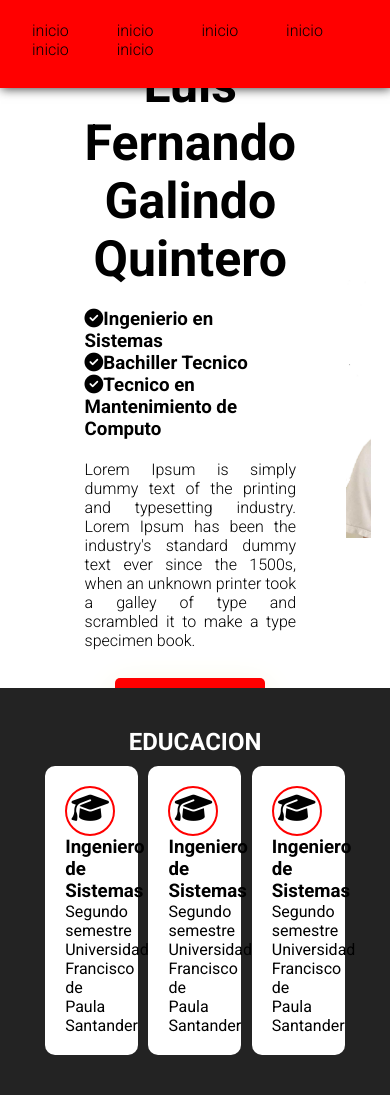
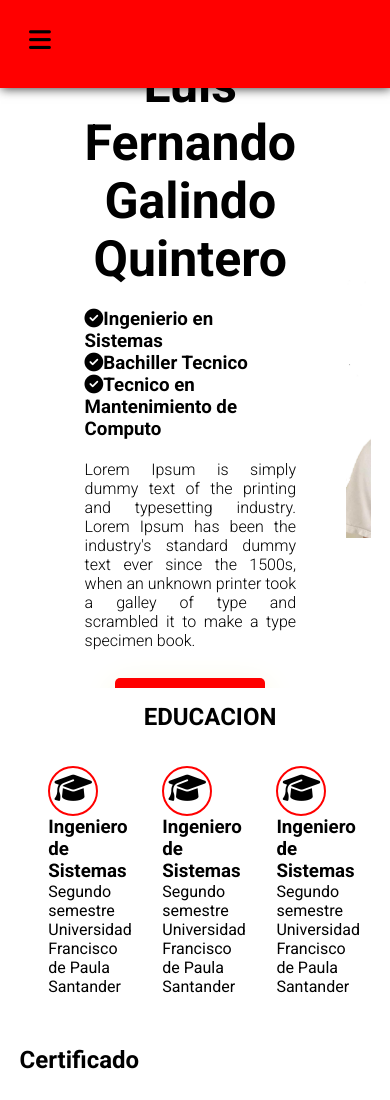
Before and after one commit to xXluisferXx/Curriculum, a plain HTML site: page index.html in a window 390 px wide. Shown: the top 1100 px of the page. Drawn offline with Linux system fonts and the light colour scheme.

Commit message:
add responsive mobile

```diff
--- a/css/estilo.css
+++ b/css/estilo.css
@@ -48,8 +48,8 @@ nav{
 }
 
 .enlaces-header{
-font-weight: 300;
-margin: auto;
+    font-weight: 300;
+    margin: auto;
 }
 
 .nav .enlaces-header a {
@@ -65,6 +65,20 @@ margin: auto;
     background-color: rgb(255, 255, 255);
     border-color: aliceblue;
     transition: all ease-in-out .3s;
+}
+
+.hamburguer{
+    width: 80px;
+    height: 80px;
+    text-align: center;
+    cursor: pointer;
+    transition: all 0.5s ease-in;
+    z-index: 100;
+    display: none;
+}
+.hamburguer >i {
+    font-size: 25px;
+    line-height: 80PX;
 }
 
 .titulos{
@@ -123,22 +137,24 @@ margin: 0 0 0 30px;
 }
 
 /* education */
+.section-education{
+    background-color: #fff;
+}
 
 .content-education{
     display: flex;
     flex-wrap: wrap;
-    padding: 40px;
-    justify-content: space-around;
-    background-color: #000000dc;
+    padding-bottom: 30px;
+    justify-content: space-evenly;
 }
 
-.title{
+.section-education .title{
     width: 100%;
     text-align: center;
     display: block;
     text-transform: uppercase;
-    margin-bottom: 10px;
-    color: #fff;
+    margin: 15px;
+    color: #000000;
 }
 
 .education{
@@ -177,6 +193,13 @@ margin: 0 0 0 30px;
 }
 
 /* certificados  */
+.certificados .titel{
+display: block;
+width: 100%;
+text-align: center;
+text-transform: uppercase;
+margin: 15px;
+}
 
 .content-certificados{
 display: flex;
@@ -303,7 +326,42 @@ align-items: center;
     transition: all ease-in-out .3s;
 }
 
-.social-media a > i:hover{
+.social-media > a > i:hover{
     background-color: #ff0000;
     border-color: #ff0000;
 }
+
+@media screen and (max-width:700px) {
+   .hamburguer{
+    display: block;
+   }
+   .enlaces-header{
+    position: fixed;
+    background-color: #ff0000;
+    top: 0;
+    right: 0;
+    width: 100%;
+    height: 100vh;
+    display: flex;
+    flex-direction: column;
+    text-align: center;
+    align-items: center;
+    clip-path: circle(0.0% at 0 0);
+   }
+   .nav .hamburgueropen{
+    clip-path: circle(150% at 0 0);
+   }
+   .nav .enlaces-header a{
+    color: #fff;
+    text-transform: uppercase;
+    font-weight: 800;
+    margin-top: 20px;
+    width: 50%;
+    background-color: #e04949;
+   }
+   .nav .enlaces-header a:hover{
+    color: #ff0000;
+    background-color: #fff;
+   }
+
+}
--- a/index.html
+++ b/index.html
@@ -21,9 +21,12 @@
                 <a href="#">inicio</a>
                 <a href="#">inicio</a>
                 <a href="#">inicio</a>
-                <a href="#">inicio</a>
-                <a href="#">inicio</a>
-                <a href="#">inicio</a>
+                <a href="#education">Educacion</a>
+                <a href="#certificados">Certificado</a>
+                <a href="#footer">Contactos</a>
+            </div>
+            <div class="hamburguer">
+                <i class="fa-solid fa-bars"></i>
             </div>
         </section>
     </nav>
@@ -43,11 +46,13 @@
         </section>
     </div>
 </header>
-<section class="content-education">
-    <!-- <div class="contenedor"> -->
+<!-- educacion-->
+<section id="education" class="section-education">
+    <div class="contenedor">
         <div class="title">
             <h2>EDUCACION</h2>
         </div>
+        <div class="content-education">
             <div class="education">
                 <i class="fa-sharp fa-solid fa-graduation-cap"></i>
                 <h3>Ingeniero de Sistemas</h3>
@@ -66,10 +71,12 @@
                 <p>Segundo semestre</p>
                 <p>Universidad Francisco de Paula Santander</p>
             </div>
-        <!-- </div> -->
+        </div>
+    </div>
 </section>
-<section class="certificados">
-    <!-- <div class="contenedor"> -->
+<!--certificado-->
+<section id="certificados" class="certificados">
+    <div class="contenedor">
         <div class="title">
             <h2>Certificado</h2>
         </div>
@@ -123,13 +130,10 @@
                 <a href="../img/Las-Certificaciones-del-SENA-.jpg">Ver</a>
             </div>
         </div>
-
-
-
-    <!-- </div> -->
+     </div>
 </section>
 <!-- PIE DE PAGINA -->
-<footer>
+<footer id="footer">
     <div class="partfooter">
         <img src="../img/1660612132246.png" alt="">
     </div>
@@ -165,10 +169,12 @@
             <a href="" target="_blank"><i class="fa-brands fa-tiktok"></i></a>
         </div>
    </div>
+</footer>
 
-</footer>
 <!-- scripts -->
 <script src="https://kit.fontawesome.com/a3966b3b88.js" crossorigin="anonymous"></script>
+<Script src="js/my.js"></Script>
+
 </body>
 
 </html>
--- a/js/my.js
+++ b/js/my.js
@@ -1 +1,17 @@
-alert("BIENVENIDO")
+let enlaces_header = document.querySelectorAll(".enlaces-header")[0];
+let icon_hamburguer = true;
+ document.querySelectorAll(".hamburguer")[0].addEventListener("click", function(){
+    if(icon_hamburguer){
+        document.querySelectorAll(".hamburguer")[0].style.color="#fff";
+        icon_hamburguer = false;
+    }
+    else{
+        document.querySelectorAll(".hamburguer")[0].style.color="#000";
+        icon_hamburguer = true;
+    }
+    enlaces_header.classList.toggle("hamburgueropen");
+})
+ document.querySelectorAll(".enlaces-header")[0].addEventListener("click", function(){
+    enlaces_header.classList.toggle("hamburgueropen");
+    document.querySelectorAll(".hamburguer")[0].style.color ="#000"
+})
```
Lines whose indentation alone changed are shown as unchanged.
